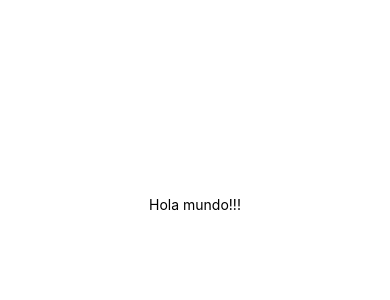
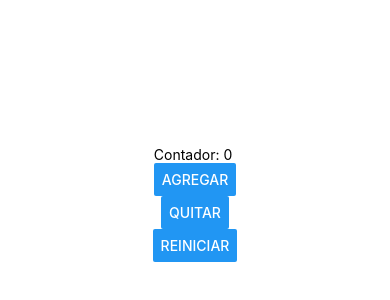
Before and after one commit to AndreAlexander-SM/PAM214, a React Native app in the folder intro/: screen / in a window 390 px wide. Shown: the part 218-518 px from the top of the page. Built offline with nearby package versions, Linux system fonts and the light colour scheme.

Commit message:
Practica 5
En esta practica ocupamos los props y los hooks, al igual que la reestruturacion  y las  funciones flechas

```diff
--- a/intro/App.js
+++ b/intro/App.js
@@ -1,15 +1,31 @@
+//1. imports: Zona de importaciones
 import { StatusBar } from 'expo-status-bar';
-import { StyleSheet, Text, View } from 'react-native';
+import { StyleSheet, Text, View, Button } from 'react-native';
+import React, {useState} from 'react';
 
+//2. Main: Zona de componentes
 export default function App() {
+
+  const[contador, setContador]=useState(0);
+
   return (
+
     <View style={styles.container}>
-      <Text>Hola mundo!!!</Text>
+
+      <Text>Contador: {contador} </Text>
+
+      <Button title='Agregar' onPress={()=>setContador(contador+1)}/>
+      <Button title='Quitar' onPress={()=>setContador(contador-1)}/>
+      <Button title='Reiniciar' onPress={()=>setContador(0)}/>
+
       <StatusBar style="auto" />
+
     </View>
+
   );
 }
 
+//3. Estilos: Zona estetica y posicionamiento
 const styles = StyleSheet.create({
   container: {
     flex: 1,
```
